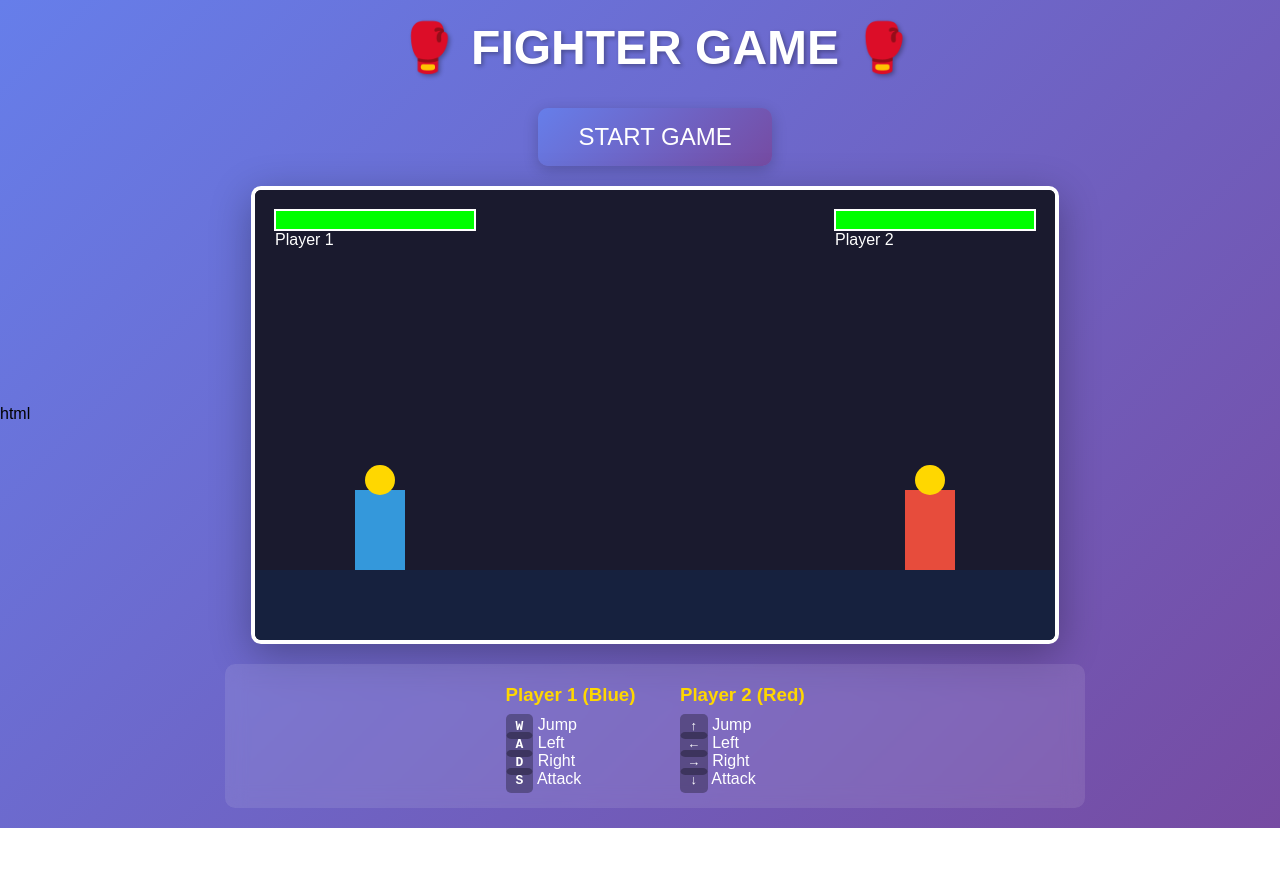
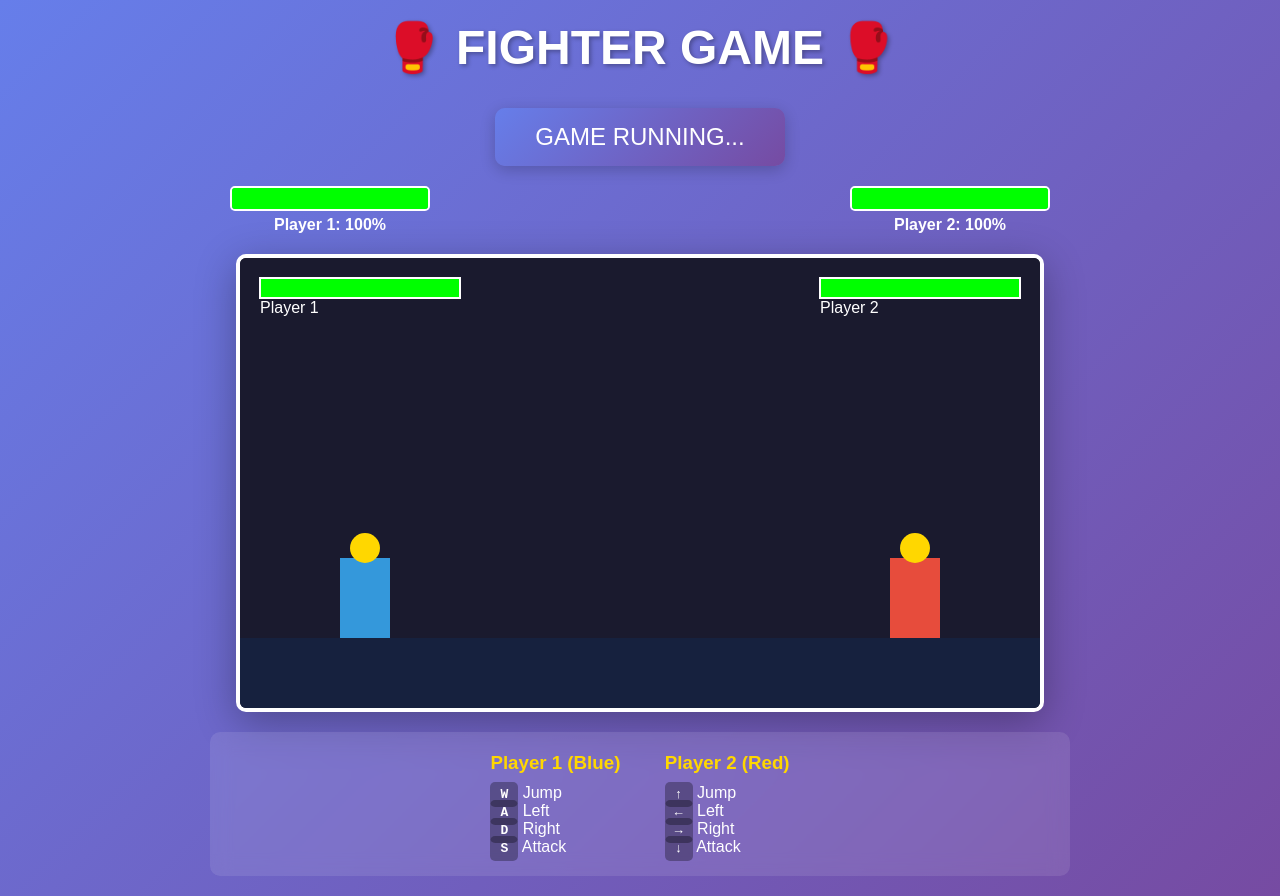
Before and after one commit to ShaheeraSadia/new-fighter-game, a plain HTML site: page new-fighter-game/index.html in a window 1280 px wide. Both pictures are taken after a click on the button "START GAME". Before the commit the page ends 828 px from the top, so only its background shows below. Drawn offline with Linux system fonts and the light colour scheme.

Commit message:
Update index.html

```diff
--- a/new-fighter-game/index.html
+++ b/new-fighter-game/index.html
@@ -1,5 +1,4 @@
- html
-<!DOCTYPE html>
+ <!DOCTYPE html>
 <html lang="en">
 <head>
     <meta charset="UTF-8">
@@ -14,6 +13,7 @@
             display: flex;
             justify-content: center;
             align-items: center;
+            overflow-x: hidden;
         }
         #root { width: 100%; }
         .container {
@@ -38,6 +38,7 @@
             cursor: pointer;
             box-shadow: 0 4px 15px rgba(0,0,0,0.2);
             transition: transform 0.2s;
+            margin-bottom: 20px;
         }
         button:hover {
             transform: scale(1.05);
@@ -47,6 +48,8 @@
             border-radius: 10px;
             box-shadow: 0 10px 40px rgba(0,0,0,0.3);
             background: #1a1a2e;
+            display: block;
+            margin: 0 auto;
         }
         .controls {
             background: rgba(255,255,255,0.1);
@@ -71,16 +74,57 @@
             border-radius: 5px;
             font-weight: bold;
         }
+        .health-container {
+            display: flex;
+            justify-content: space-between;
+            margin-bottom: 20px;
+            padding: 0 20px;
+        }
+        .health-bar {
+            width: 200px;
+            height: 25px;
+            background: #333;
+            border-radius: 5px;
+            overflow: hidden;
+            border: 2px solid white;
+        }
+        .health-fill {
+            height: 100%;
+            background: #00ff00;
+            transition: width 0.3s;
+        }
+        .health-text {
+            color: white;
+            margin-top: 5px;
+            font-weight: bold;
+        }
     </style>
 </head>
 <body>
     <div id="root">
         <div class="container">
             <h1>🥊 FIGHTER GAME 🥊</h1>
-            <button onclick="startGame()">START GAME</button>
+            <button id="startButton" onclick="startGame()">START GAME</button>
+
+            <div class="health-container">
+                <div>
+                    <div class="health-bar">
+                        <div id="health1-bar" class="health-fill" style="width: 100%"></div>
+                    </div>
+                    <div class="health-text">Player 1: <span id="health1-text">100</span>%</div>
+                </div>
+                <div>
+                    <div class="health-bar">
+                        <div id="health2-bar" class="health-fill" style="width: 100%"></div>
+                    </div>
+                    <div class="health-text">Player 2: <span id="health2-text">100</span>%</div>
+                </div>
+            </div>
+
             <div style="margin-top: 20px;">
                 <canvas id="gameCanvas" width="800" height="450"></canvas>
             </div>
+
             <div class="controls">
                 <div class="player-controls">
                     <h3>Player 1 (Blue)</h3>
@@ -101,30 +145,59 @@
     </div>
 
     <script>
+        console.log("Game script loading...");
+
+        // Initialize variables
         const canvas = document.getElementById('gameCanvas');
         const ctx = canvas.getContext('2d');
+        const startButton = document.getElementById('startButton');
 
         let gameRunning = false;
         let animationId;
 
+        // Game state
         const game = {
-            player1: { x: 100, y: 300, width: 50, height: 80, health: 100, velocityY: 0, jumping: false, attacking: false, attackCooldown: 0, facing: 1, color: '#3498db' },
-            player2: { x: 650, y: 300, width: 50, height: 80, health: 100, velocityY: 0, jumping: false, attacking: false, attackCooldown: 0, facing: -1, color: '#e74c3c' },
+            player1: {
+                x: 100, y: 300, width: 50, height: 80,
+                health: 100, velocityY: 0, jumping: false,
+                attacking: false, attackCooldown: 0, facing: 1, color: '#3498db'
+            },
+            player2: {
+                x: 650, y: 300, width: 50, height: 80,
+                health: 100, velocityY: 0, jumping: false,
+                attacking: false, attackCooldown: 0, facing: -1, color: '#e74c3c'
+            },
             keys: {},
             gravity: 0.6,
             jumpPower: -12,
             groundLevel: 300
         };
 
+        // Update health display
+        function updateHealthDisplay() {
+            document.getElementById('health1-bar').style.width = game.player1.health + '%';
+            document.getElementById('health2-bar').style.width = game.player2.health + '%';
+            document.getElementById('health1-text').textContent = Math.max(0, game.player1.health);
+            document.getElementById('health2-text').textContent = Math.max(0, game.player2.health);
+        }
+
+        // Keyboard event listeners
         document.addEventListener('keydown', (e) => {
-            game.keys[e.key.toLowerCase()] = true;
-            e.preventDefault();
+            const key = e.key.toLowerCase();
+            game.keys[key] = true;
+
+            // Prevent arrow key scrolling
+            if(['arrowup', 'arrowdown', 'arrowleft', 'arrowright', ' '].includes(e.key.toLowerCase())) {
+                e.preventDefault();
+            }
         });
 
         document.addEventListener('keyup', (e) => {
-            game.keys[e.key.toLowerCase()] = false;
+            const key = e.key.toLowerCase();
+            game.keys[key] = false;
         });
 
+        // Update player movement
         function updatePlayer(player, controls) {
             if (game.keys[controls.left]) {
                 player.x -= 5;
@@ -143,23 +216,28 @@
                 player.attackCooldown = 30;
             }
 
+            // Apply gravity
             player.velocityY += game.gravity;
             player.y += player.velocityY;
 
+            // Ground collision
             if (player.y >= game.groundLevel) {
                 player.y = game.groundLevel;
                 player.velocityY = 0;
                 player.jumping = false;
             }
 
+            // Screen boundaries
             player.x = Math.max(0, Math.min(canvas.width - player.width, player.x));
 
+            // Update attack cooldown
             if (player.attackCooldown > 0) player.attackCooldown--;
             if (player.attacking && player.attackCooldown <= 15) {
                 player.attacking = false;
             }
         }
 
+        // Check attack collision
         function checkAttackHit(attacker, defender) {
             if (!attacker.attacking) return false;
 
@@ -178,20 +256,25 @@
 
             if (hit) {
                 defender.health -= 0.5;
+                updateHealthDisplay();
                 return true;
             }
             return false;
         }
 
+        // Draw player
         function drawPlayer(player) {
+            // Draw body
             ctx.fillStyle = player.color;
             ctx.fillRect(player.x, player.y, player.width, player.height);
 
+            // Draw head
             ctx.fillStyle = '#FFD700';
             ctx.beginPath();
             ctx.arc(player.x + player.width/2, player.y - 10, 15, 0, Math.PI * 2);
             ctx.fill();
 
+            // Draw attack effect
             if (player.attacking) {
                 ctx.fillStyle = 'rgba(255, 0, 0, 0.4)';
                 const attackX = player.facing > 0 ? player.x + player.width : player.x - 70;
@@ -199,65 +282,141 @@
             }
         }
 
-        function drawHealthBar(player, x, y) {
+        // Draw canvas health bars
+        function drawCanvasHealthBars() {
+            // Player 1 health
             ctx.fillStyle = '#333';
-            ctx.fillRect(x, y, 200, 20);
-            ctx.fillStyle = player.health > 30 ? '#00ff00' : '#ff0000';
-            ctx.fillRect(x, y, (player.health / 100) * 200, 20);
+            ctx.fillRect(20, 20, 200, 20);
+            ctx.fillStyle = game.player1.health > 30 ? '#00ff00' : '#ff0000';
+            ctx.fillRect(20, 20, (game.player1.health / 100) * 200, 20);
             ctx.strokeStyle = '#fff';
             ctx.lineWidth = 2;
-            ctx.strokeRect(x, y, 200, 20);
-        }
+            ctx.strokeRect(20, 20, 200, 20);
 
-        function gameLoop() {
-            if (!gameRunning) return;
+            // Player 2 health
+            ctx.fillStyle = '#333';
+            ctx.fillRect(canvas.width - 220, 20, 200, 20);
+            ctx.fillStyle = game.player2.health > 30 ? '#00ff00' : '#ff0000';
+            ctx.fillRect(canvas.width - 220, 20, (game.player2.health / 100) * 200, 20);
+            ctx.strokeStyle = '#fff';
+            ctx.lineWidth = 2;
+            ctx.strokeRect(canvas.width - 220, 20, 200, 20);
 
-            ctx.fillStyle = '#1a1a2e';
-            ctx.fillRect(0, 0, canvas.width, canvas.height);
-
-            ctx.fillStyle = '#16213e';
-            ctx.fillRect(0, game.groundLevel + 80, canvas.width, canvas.height);
-
-            updatePlayer(game.player1, { left: 'a', right: 'd', jump: 'w', attack: 's' });
-            updatePlayer(game.player2, { left: 'arrowleft', right: 'arrowright', jump: 'arrowup', attack: 'arrowdown' });
-
-            checkAttackHit(game.player1, game.player2);
-            checkAttackHit(game.player2, game.player1);
-
-            drawPlayer(game.player1);
-            drawPlayer(game.player2);
-
-            drawHealthBar(game.player1, 20, 20);
-            drawHealthBar(game.player2, canvas.width - 220, 20);
-
+            // Player labels
             ctx.fillStyle = '#fff';
             ctx.font = '16px Arial';
             ctx.fillText('Player 1', 20, 55);
             ctx.fillText('Player 2', canvas.width - 220, 55);
+        }
 
+        // Main game loop
+        function gameLoop() {
+            if (!gameRunning) return;
+
+            // Clear canvas
+            ctx.fillStyle = '#1a1a2e';
+            ctx.fillRect(0, 0, canvas.width, canvas.height);
+
+            // Draw ground
+            ctx.fillStyle = '#16213e';
+            ctx.fillRect(0, game.groundLevel + 80, canvas.width, canvas.height);
+
+            // Update players
+            updatePlayer(game.player1, { left: 'a', right: 'd', jump: 'w', attack: 's' });
+            updatePlayer(game.player2, {
+                left: 'arrowleft',
+                right: 'arrowright',
+                jump: 'arrowup',
+                attack: 'arrowdown'
+            });
+
+            // Check attacks
+            checkAttackHit(game.player1, game.player2);
+            checkAttackHit(game.player2, game.player1);
+
+            // Draw players
+            drawPlayer(game.player1);
+            drawPlayer(game.player2);
+
+            // Draw health bars
+            drawCanvasHealthBars();
+
+            // Check game over
             if (game.player1.health <= 0 || game.player2.health <= 0) {
-                gameRunning = false;
-                const winner = game.player1.health > 0 ? 'Player 1' : 'Player 2';
-                ctx.fillStyle = 'rgba(0,0,0,0.8)';
-                ctx.fillRect(0, 0, canvas.width, canvas.height);
-                ctx.fillStyle = '#FFD700';
-                ctx.font = 'bold 48px Arial';
-                ctx.textAlign = 'center';
-                ctx.fillText(winner + ' WINS!', canvas.width/2, canvas.height/2);
-                ctx.textAlign = 'left';
+                endGame();
                 return;
             }
 
             animationId = requestAnimationFrame(gameLoop);
         }
 
+        // End game
+        function endGame() {
+            gameRunning = false;
+            cancelAnimationFrame(animationId);
+
+            const winner = game.player1.health > 0 ? 'Player 1' : 'Player 2';
+
+            ctx.fillStyle = 'rgba(0,0,0,0.8)';
+            ctx.fillRect(0, 0, canvas.width, canvas.height);
+
+            ctx.fillStyle = '#FFD700';
+            ctx.font = 'bold 48px Arial';
+            ctx.textAlign = 'center';
+            ctx.fillText(winner + ' WINS!', canvas.width/2, canvas.height/2);
+
+            ctx.font = '24px Arial';
+            ctx.fillText('Click START GAME to play again', canvas.width/2, canvas.height/2 + 50);
+
+            ctx.textAlign = 'left';
+            startButton.textContent = 'PLAY AGAIN';
+        }
+
+        // Start game function
         function startGame() {
-            game.player1 = { x: 100, y: 300, width: 50, height: 80, health: 100, velocityY: 0, jumping: false, attacking: false, attackCooldown: 0, facing: 1, color: '#3498db' };
-            game.player2 = { x: 650, y: 300, width: 50, height: 80, health: 100, velocityY: 0, jumping: false, attacking: false, attackCooldown: 0, facing: -1, color: '#e74c3c' };
+            console.log("Starting game...");
+
+            // Reset game state
+            game.player1 = {
+                x: 100, y: 300, width: 50, height: 80,
+                health: 100, velocityY: 0, jumping: false,
+                attacking: false, attackCooldown: 0, facing: 1, color: '#3498db'
+            };
+            game.player2 = {
+                x: 650, y: 300, width: 50, height: 80,
+                health: 100, velocityY: 0, jumping: false,
+                attacking: false, attackCooldown: 0, facing: -1, color: '#e74c3c'
+            };
             game.keys = {};
+
+            // Update display
+            updateHealthDisplay();
+            startButton.textContent = 'GAME RUNNING...';
+
+            // Start game loop
             gameRunning = true;
-            gameLoop();
+            animationId = requestAnimationFrame(gameLoop);
+
+            // Focus on canvas for keyboard input
+            canvas.focus();
         }
+
+        // Initial setup
+        console.log("Game initialized");
+        updateHealthDisplay();
+
+        // Test drawing
+        ctx.fillStyle = '#1a1a2e';
+        ctx.fillRect(0, 0, canvas.width, canvas.height);
+        ctx.fillStyle = '#16213e';
+        ctx.fillRect(0, game.groundLevel + 80, canvas.width, canvas.height);
+        ctx.fillStyle = 'white';
+        ctx.font = '20px Arial';
+        ctx.textAlign = 'center';
+        ctx.fillText('Click START GAME to begin!', canvas.width/2, canvas.height/2);
+        ctx.textAlign = 'left';
+
+        console.log("Setup complete. Ready to play!");
     </script>
 </body>
 </html>
```
